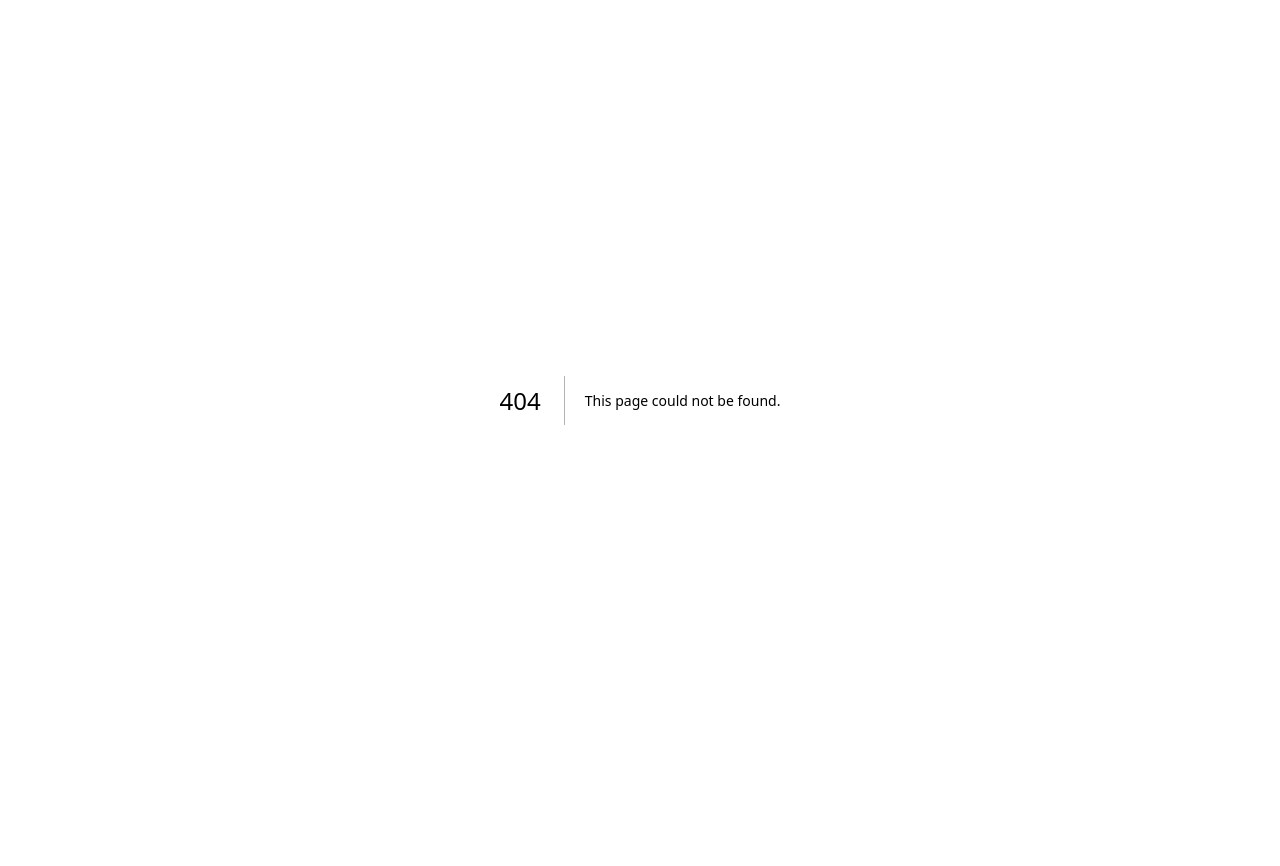
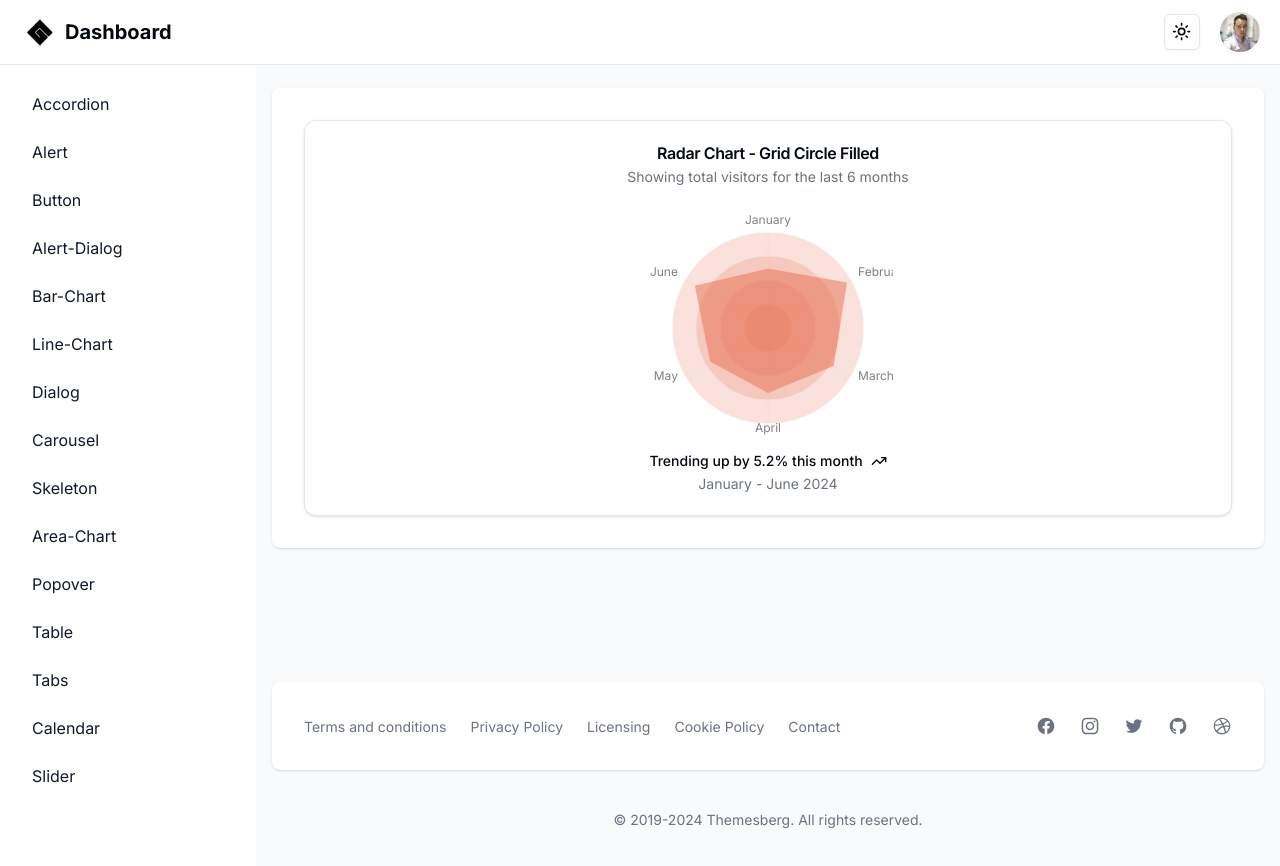
Before and after one commit to GonzaloGC/dashboard-next, a Next.js app: page /dashboard/radar-chart in a window 1280 px wide. Before the commit this address had no page. Shown: the top 866 px of the page. Before the commit the page ends 800 px from the top, so only its background shows below. Built offline with nearby package versions, Linux system fonts and the light colour scheme.

Commit message:
added radar-chart component

```diff
--- a/src/app/dashboard/layout.tsx
+++ b/src/app/dashboard/layout.tsx
@@ -23,6 +23,7 @@ const links = [
   { name: "slider", href: "slider" },
   { name: "combobox", href: "combobox" },
   { name: "pie-chart", href: "pie-chart" },
+  { name: "radar-chart", href: "radar-chart" },
 ];
 
 export default function DashboardLayout({
--- /dev/null
+++ b/src/app/dashboard/radar-chart/page.tsx
@@ -0,0 +1,75 @@
+"use client"
+
+import { TrendingUp } from "lucide-react"
+import { PolarAngleAxis, PolarGrid, Radar, RadarChart } from "recharts"
+import {
+  Card,
+  CardContent,
+  CardDescription,
+  CardFooter,
+  CardHeader,
+  CardTitle,
+} from "@/components/ui/card"
+import {
+  ChartConfig,
+  ChartContainer,
+  ChartTooltip,
+  ChartTooltipContent,
+} from "@/components/ui/chart"
+const chartData = [
+  { month: "January", desktop: 186 },
+  { month: "February", desktop: 285 },
+  { month: "March", desktop: 237 },
+  { month: "April", desktop: 203 },
+  { month: "May", desktop: 209 },
+  { month: "June", desktop: 264 },
+]
+const chartConfig = {
+  desktop: {
+    label: "Desktop",
+    color: "hsl(var(--chart-1))",
+  },
+} satisfies ChartConfig
+
+export default function Page() {
+  return (
+    <div>
+       <Card>
+      <CardHeader className="items-center pb-4">
+        <CardTitle>Radar Chart - Grid Circle Filled</CardTitle>
+        <CardDescription>
+          Showing total visitors for the last 6 months
+        </CardDescription>
+      </CardHeader>
+      <CardContent className="pb-0">
+        <ChartContainer
+          config={chartConfig}
+          className="mx-auto aspect-square max-h-[250px]"
+        >
+          <RadarChart data={chartData}>
+            <ChartTooltip cursor={false} content={<ChartTooltipContent />} />
+            <PolarGrid
+              className="fill-[--color-desktop] opacity-20"
+              gridType="circle"
+            />
+            <PolarAngleAxis dataKey="month" />
+            <Radar
+              dataKey="desktop"
+              fill="var(--color-desktop)"
+              fillOpacity={0.5}
+            />
+          </RadarChart>
+        </ChartContainer>
+      </CardContent>
+      <CardFooter className="flex-col gap-2 text-sm">
+        <div className="flex items-center gap-2 font-medium leading-none">
+          Trending up by 5.2% this month <TrendingUp className="h-4 w-4" />
+        </div>
+        <div className="flex items-center gap-2 leading-none text-muted-foreground">
+          January - June 2024
+        </div>
+      </CardFooter>
+    </Card>
+    </div>
+  );
+}
```
